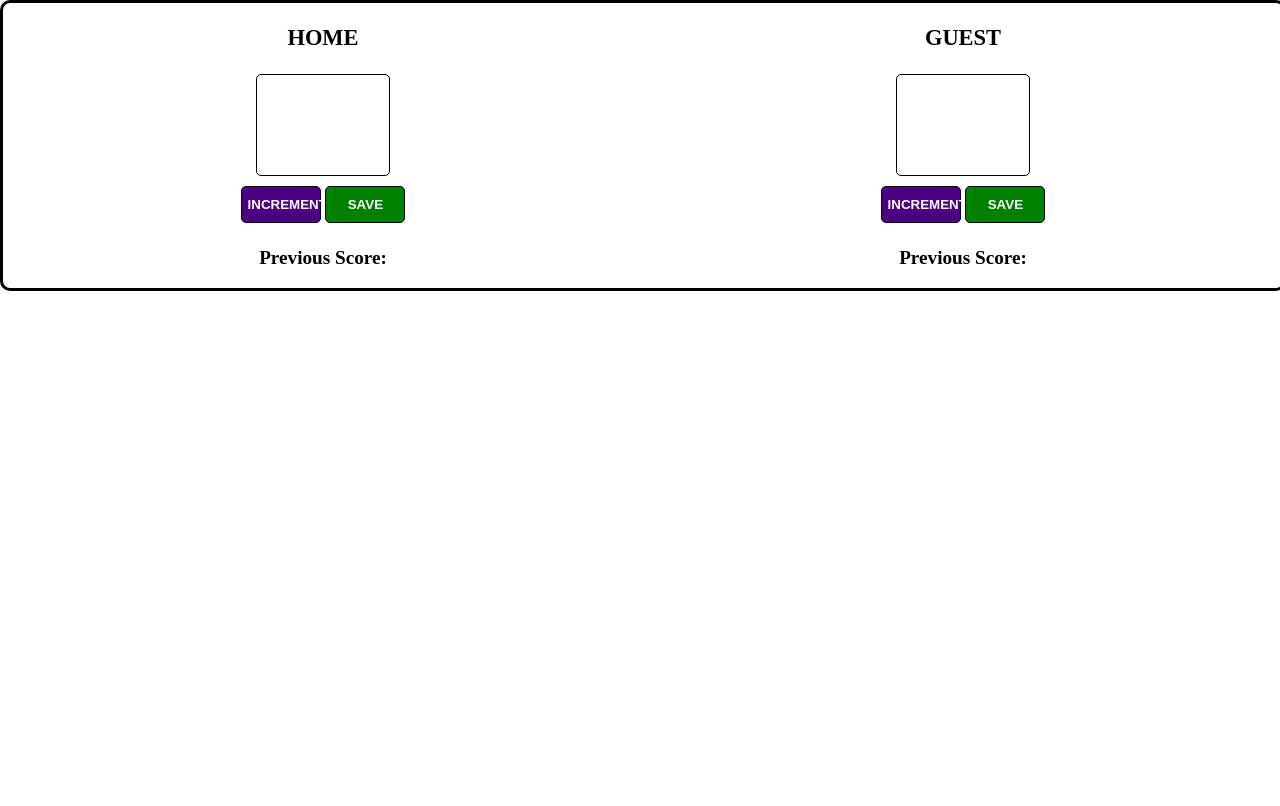
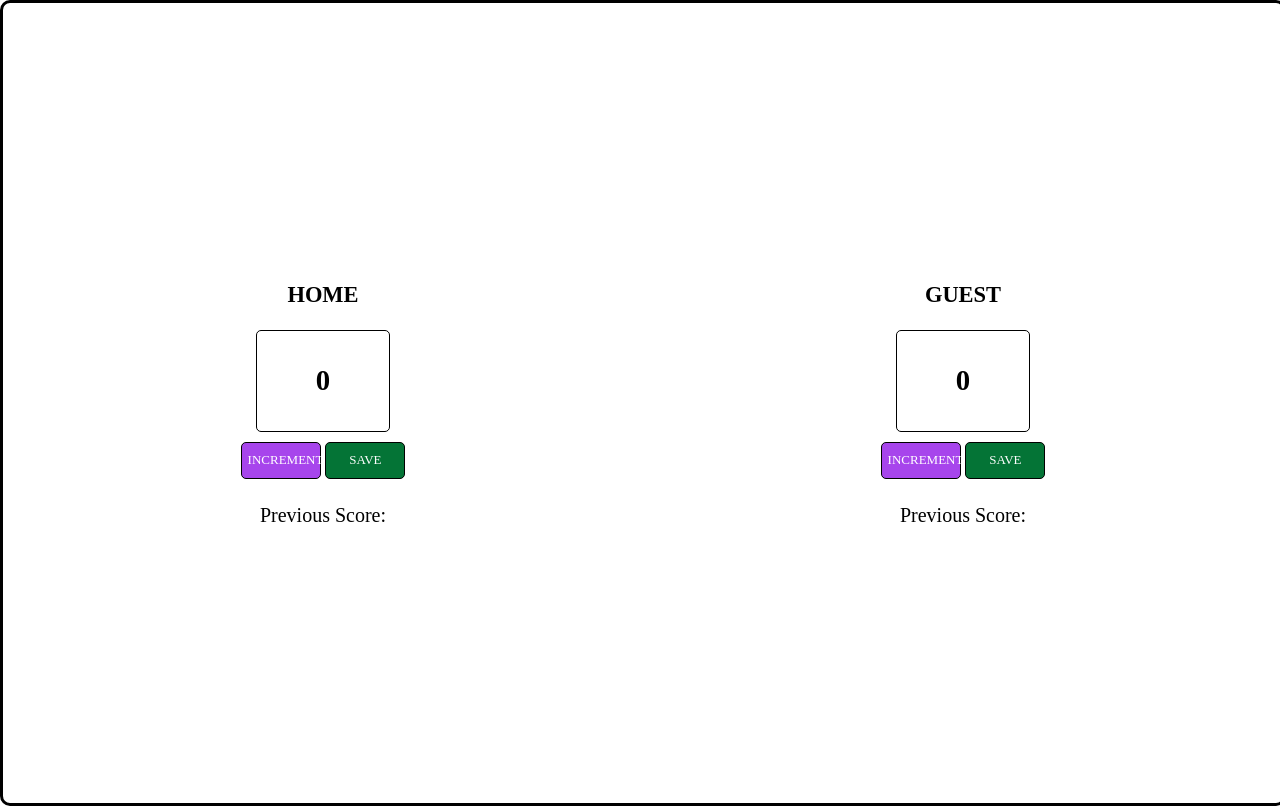
Before and after one commit to sahil-m04/ScoreBoard, a plain HTML site: page index.html in a window 1280 px wide. Drawn offline with nearby package versions, Linux system fonts and the light colour scheme.

Commit message:
change in the project

```diff
--- a/index.html
+++ b/index.html
@@ -1,34 +1,39 @@
 <!DOCTYPE html>
 <html lang="en">
+
 <head>
+    <link rel="stylesheet" href="https://cdnjs.cloudflare.com/ajax/libs/normalize/8.0.1/normalize.css">
     <meta charset="UTF-8">
     <meta name="viewport" content="width=device-width, initial-scale=1.0">
-        <title>Basketball-scoreCard</title>
+    <title>Game-scoreCard</title>
     <link rel="stylesheet" href="styles2.css">
 </head>
+
 <body>
     <div class="container">
         <div>
             <h3>HOME</h3>
             <div class="score">
-                    <p id="score-h"></p>
+                <h2 id="score-h">0</h2>
             </div>
 
-                <button id="incr-h" class="incr" onclick="incrementH">INCREMENT</button>
-                <button id="save-h" class="save" onclick="saveH">SAVE</button>
+            <button id="incr-h" onclick="incrementH()">INCREMENT</button>
+            <button id="save-h" onclick="saveH()">SAVE</button>
             <p id="save-el">Previous Score:</p>
         </div>
         <div>
             <h3>GUEST</h3>
             <div class="score">
-                    <p id="score-g"></p>
+                <h2 id="score-g">0</h2>
             </div>
 
-                <button id="incr-g" class="incr">INCREMENT</button>
-                <button id="save-g" class="save">SAVE</button>
+            <button id="incr-g" onclick="incrementG()">INCREMENT</button>
+            <button id="save-g"  onclick="saveG()">SAVE</button>
             <p id="save-el">Previous Score:</p>
         </div>
+        <script src="index2.js"></script>
     </div>
-        <script src="index2.js"></script>
+
 </body>
+
 </html>
--- a/index2.js
+++ b/index2.js
@@ -1,16 +1,18 @@
-let scoreH = 0;
+let scoreH = 0
 let hScore=document.getElementById("score-h")
 function incrementH(){
-    scoreH += 1;
+    scoreH += 1
     hScore.textContent=scoreH
 }
-
 function saveH() {
 
 }
 let scoreG = 0
 let gScore=document.getElementById("score-g")
 function incrementG(){
-    scoreG += 1;
+    scoreG += 1
     gScore.textContent=scoreG
 }
+function saveG() {
+
+}
--- a/styles2.css
+++ b/styles2.css
@@ -5,12 +5,19 @@ body {
     font-weight: 900;
     text-align: center;
     font-size: 1.2rem;
+
 }
-
+p{
+    font-weight: 400;
+    font-size :20px;;
+    font-style:none;
+}
 .container {
+    background: linear-gradient(rgb(255, 99, 51),rgb(218, 174, 174));
     display: flex;
     justify-content: space-around;
     align-items: center;
+    height:100vh;
 }
 .score{
     margin:auto;
@@ -22,6 +29,7 @@ body {
     border: 1px solid black;
     margin-bottom: 10px;
     border-radius: 5px;;
+
 }
 button{
     color:white;
@@ -32,6 +40,8 @@ button{
     font-weight: bold;
     width: 80px;
     margin-bottom: 5px;
+    font-weight: 100;
+    font-size:13px;
 }
 .container {
     background: white;
@@ -40,9 +50,9 @@ button{
     border: 3px solid black;
     border-radius: 10px;
 }
-.save{
-    background:green;
+#save-h, #save-g{
+    background:rgb(4, 116, 54);
 }
-.incr{
-    background: indigo;
+#incr-h, #incr-g{
+    background: rgb(167, 69, 236);
 }
```
Lines whose indentation alone changed are shown as unchanged.
